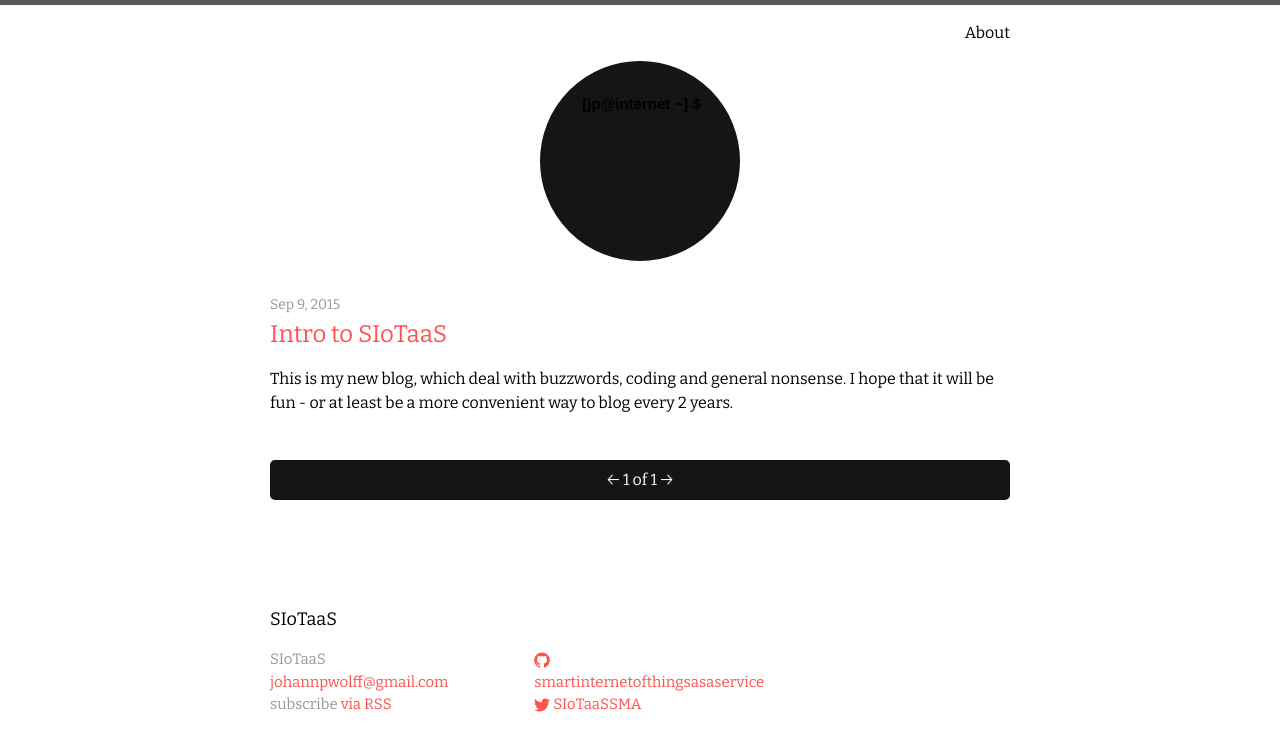
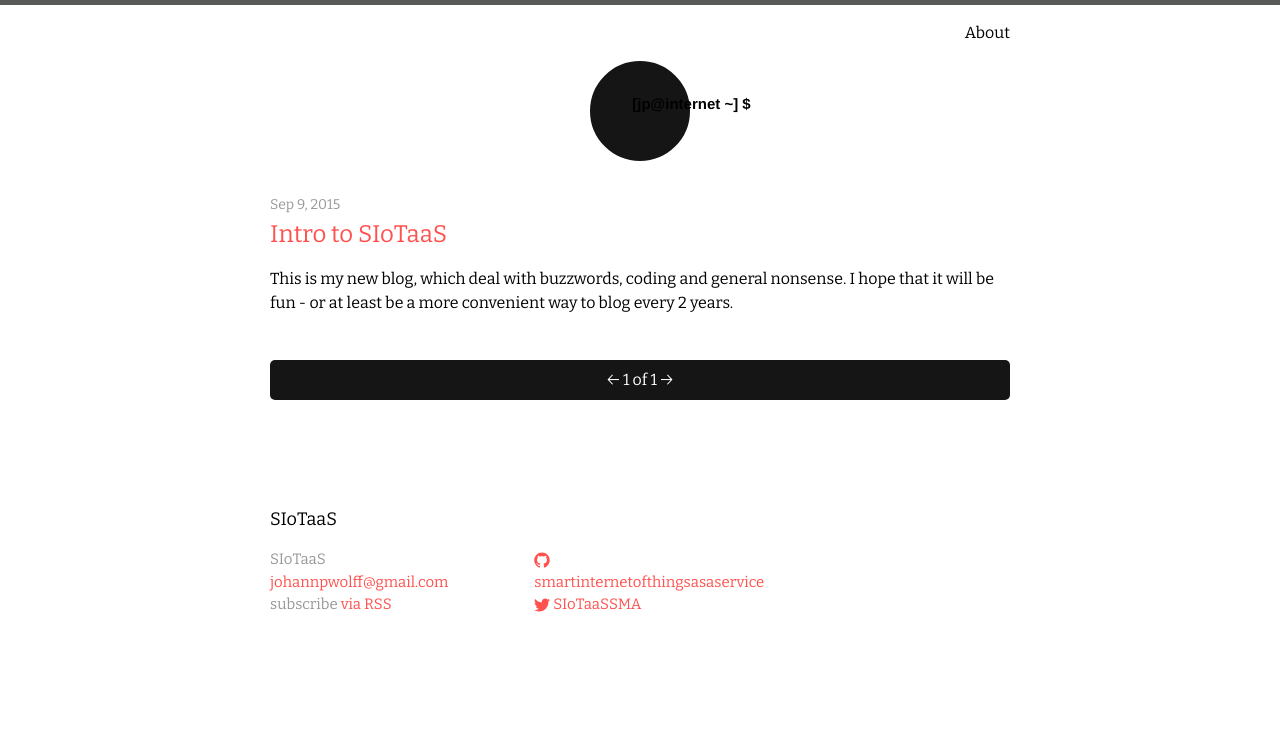
Before and after one commit to smartinternetofthingsasaservice/smartinternetofthingsasaservice.github.io, a Jekyll site: the page built from index.html, in a window 1280 px wide. Shown: the top 751 px of the page. Built offline with Jekyll 4.4.1, drawn with Linux system fonts in a browser that asks for light colours; Markdown is read by kramdown in place of the engine named in the settings; the list of posts is cut into pages by our own code.

Commit message:
Update main.scss

```diff
--- a/css/main.scss
+++ b/css/main.scss
@@ -22,7 +22,7 @@ $grey-color:       #969A97;
 $grey-color-light: lighten($grey-color, 40%);
 $grey-color-dark:  darken($grey-color, 25%);
 
-$logo-size:        150px;
+$logo-size:        50px;
 
 // Width of the content area
 $content-width:    800px;
```
